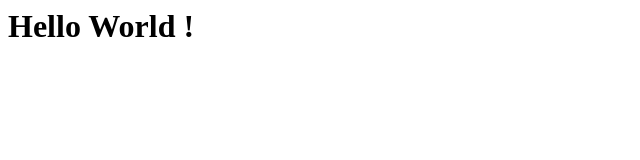
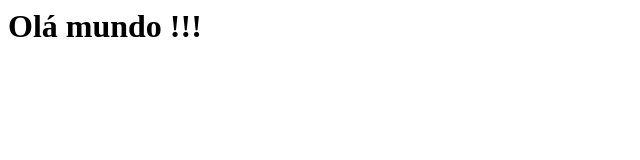
Before and after one commit to hugorafael01/hugorafael01.github.io, a plain HTML site: page index.html in a window 1280 px wide. Shown: the whole page, without its empty margins (0-640 px from the left). Drawn offline with Linux system fonts and the light colour scheme.

Commit message:
add image

```diff
--- a/index.html
+++ b/index.html
@@ -1,3 +1,3 @@
 <html>
-    <h1>Hello World !</h1>
+    <h1>Olá mundo !!!</h1>
 </html>
```
Also changed, not shown: world.gif (added), 1 other file.
